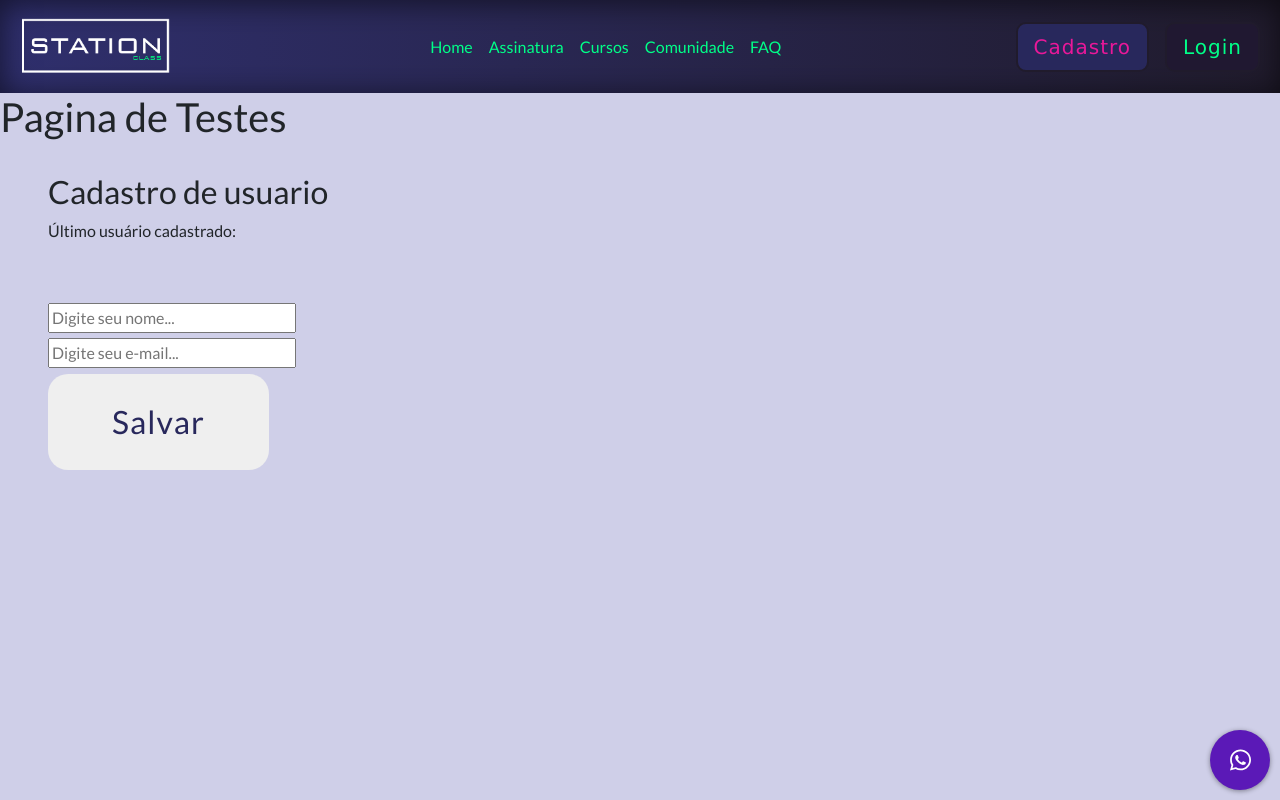
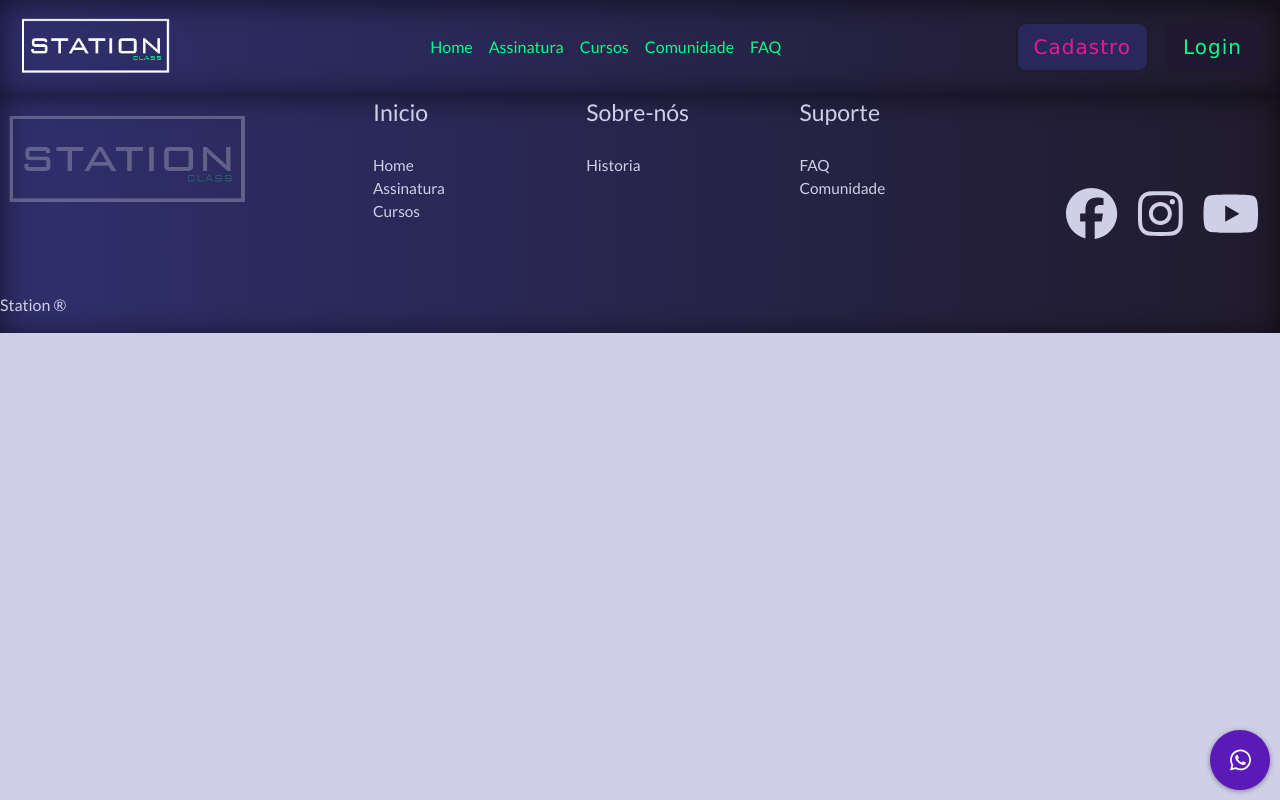
Before and after one commit to GuiReis1303/Projeto-Integrador-Geral, a React (Create React App) app: page /Comunidade in a window 1280 px wide. Built offline with nearby package versions, Linux system fonts and the light colour scheme; a web font is replaced by a local one.

Commit message:
23-06
- Login e Cadastro funcional

```diff
--- a/package.json
+++ b/package.json
@@ -17,6 +17,7 @@
     "react": "^18.1.0",
     "react-bootstrap": "^2.4.0",
     "react-dom": "^18.1.0",
+    "react-notifications": "^1.7.3",
     "react-notifications-component": "^4.0.1",
     "react-router-dom": "^6.3.0",
     "react-scripts": "5.0.1",
--- a/src/Conexao.js
+++ /dev/null
@@ -1,37 +0,0 @@
-import React from "react";
-
-const Conexao = () => {
-
-    const [ usuarios, alteraUsuarios] = React.useState([]);
-
-    const axios = require('axios').default;
-
-    React.useEffect( () => {
-        axios.get('http://localhost:3001/')
-        .then(function (response) {
-            const dados = response.data;
-            alteraUsuarios(dados);
-            console.log(response);
-        })
-        .catch(function (error) {
-            console.log(error);
-        })
-    }, [])
-
-    require('./Styles/Comunidade.css')
-    return (
-
-        <div className="conexao">
-
-            <h2>Cadastro de usuario</h2>
-            <p>Último usuário cadastrado: <strong>{usuarios == 0 ? "Carregando" : usuarios[0].nick}</strong></p>
-            <form className="conexao-form">
-                <input placeholder="Digite seu nome..." />
-                <input placeholder="Digite seu e-mail..." />
-                <button>Salvar</button>
-            </form>
-        </div>
-     );
-}
-
-export default Conexao;
--- a/src/Paginas/Comunidade.js
+++ b/src/Paginas/Comunidade.js
@@ -1,17 +1,17 @@
 import React from "react";
-import Conexao from "../Conexao";
 import MenuAL from "../Modulos/MenuAL";
 import Whats from "../Modulos/Whats";
+import Rodape from "../Modulos/Rodape";
 
 const Comunidade = () => {
+
     require('../Styles/Comunidade.css')
     return (
         <div>
             <MenuAL/>
             <Whats/>
 
-            <h1>Pagina de Testes</h1>
-            <Conexao/>
+            <Rodape/>
         </div>
      );
 }
--- a/src/Paginas/Login2.js
+++ b/src/Paginas/Login2.js
@@ -1,9 +1,10 @@
 import React from "react";
-import { Link } from "react-router-dom";
+import { Link, useNavigate } from "react-router-dom";
 import { FontAwesomeIcon } from "@fortawesome/react-fontawesome";
 import { faCircleArrowLeft } from "@fortawesome/free-solid-svg-icons";
 
 const Login2 = (props) => {
+        const navigate = useNavigate()
 
 
     const mudarCadastro = () =>{
@@ -20,20 +21,29 @@ const Login2 = (props) => {
         if (obj.email == ''|| obj.nick == '' || obj.senha == ''){
             alert("Erro: Algum Campo está Vazio!")
         } else{
+
             const axios = require('axios').default;
 
             axios.post('http://localhost:3001/Usuario', obj)
             .then(function (response) {
-
                 console.log(response);
+                console.log(response.status)
+                if (response.status == 200){
+                    navigate("/")
+                    navigate("/Login2")
+                    console.log("Fez o Cadastro!")
+                }
             })
             .catch(function (error) {
                 console.log(error);
+                alert("Error: Algo de Errado Não Está Certo!")
             })
+
+
         }
     }
 
-    const enviarCadastro = () =>{
+    const enviarCadastro = () => {
         const email = document.querySelector("input[name='email']").value
         const usuariocadastro = document.querySelector("input[name='usuariocadastro']").value
         const senhacadastro = document.querySelector("input[name='senhacadastro']").value
@@ -44,9 +54,44 @@ const Login2 = (props) => {
             senha: senhacadastro
         }
 
+
         verificarDados(obj);
 
       }
+
+    const enviarLogin = () => {
+        const usuario = document.querySelector("input[name='usuario']").value
+        const senha = document.querySelector("input[name='senha']").value
+        console.log(usuario, senha)
+        const obj = {
+            nick: usuario,
+            senha: senha
+
+        }
+
+        const axios = require('axios').default;
+
+            if (obj.nick == '' || obj.senha == ''){
+                alert("Erro: Algum Campo está Vazio!")
+            } else{
+
+                axios.post('http://localhost:3001/Verifica', obj)
+                .then(function (response) {
+                    if (response.data == 0){
+                        alert("Usuario ou Senha Incorretos!")
+                    } else{
+                        navigate("/")
+                    }
+
+                    console.log(response);
+
+                })
+                .catch(function (error) {
+                    console.log(error);
+                })
+            }
+
+    }
 
     require('../Styles/Cadastro.css')
     return (
@@ -67,7 +112,7 @@ const Login2 = (props) => {
                             <label for="senha"> Senha</label>
                             <input type="password" name="senha" placeholder="Senha" />
                         </div>
-                        <button className="btn-login">Login</button>
+                        <button className="btn-login" onClick={() => enviarLogin()}>Login</button>
                         <p className="criar-conta">Não possui conta? <a className="criar-conta-a" onClick={() => mudarCadastro()}>Cadastre-se</a></p>
                     </div>
                 </div>
@@ -80,6 +125,7 @@ const Login2 = (props) => {
                 <div className="left-cadastro">
                     <div className="card-cadastro">
                         <h2><Link className="link-icon" to={'/'}><FontAwesomeIcon icon={faCircleArrowLeft} className="icon-voltar"/></Link> CADASTRO</h2>
+                        <form className="formularioteste">
                         <div className="textfield">
                             <label for="email"> Email</label>
                             <input type="email" name="email" placeholder="Email" />
@@ -92,6 +138,7 @@ const Login2 = (props) => {
                             <label for="senha"> Senha</label>
                             <input type="password" name="senhacadastro" placeholder="Senha" />
                         </div>
+                        </form>
                         <button className="btn-cadastro" onClick={() => enviarCadastro()}>Cadastre-se</button>
                         <p className="logar-conta">Já possui conta? <a className="criar-conta-a" onClick={() => mudarLogin()}>Login</a></p>
                     </div>
--- a/src/Styles/Cadastro.css
+++ b/src/Styles/Cadastro.css
@@ -179,6 +179,10 @@
   -webkit-box-align: center;
       -ms-flex-align: center;
           align-items: center;
+}
+
+.formularioteste{
+  width: 100%;
 }
 
 .right-cadastro {
```
Also changed, not shown: 1 other file (tests, documents, lock files or other folders).
